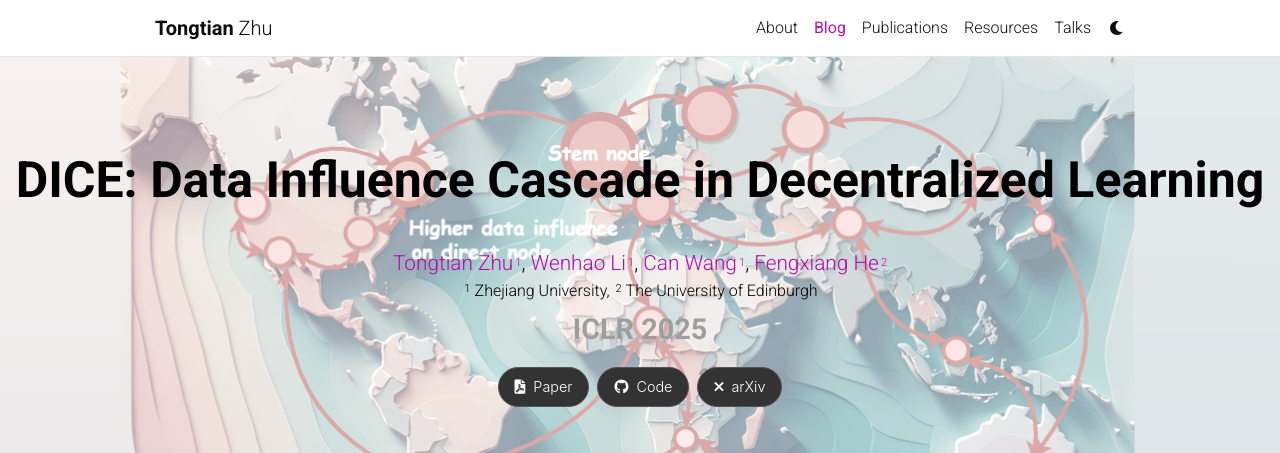
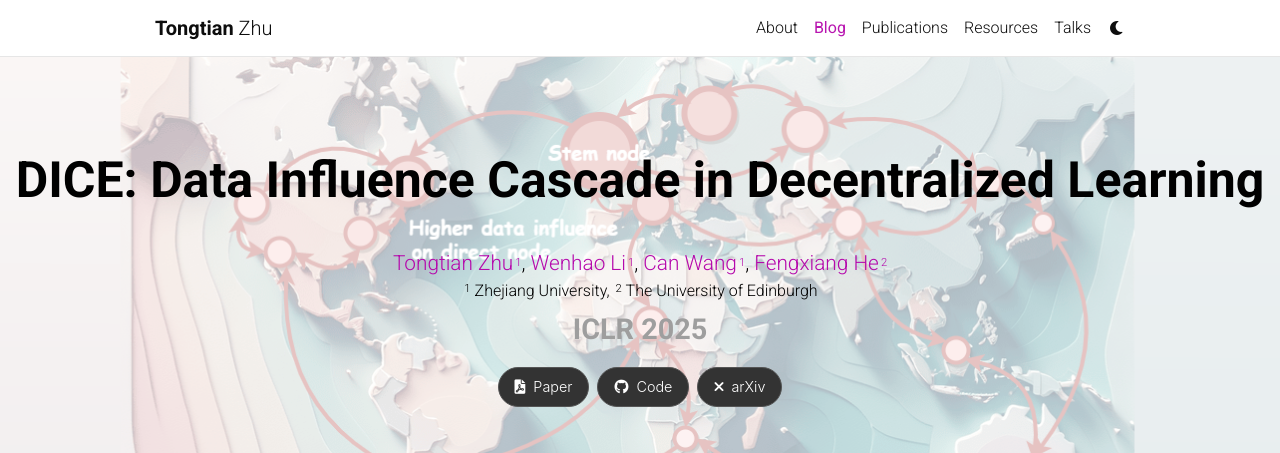
Before and after one commit to Raiden-Zhu/Raiden-Zhu.github.io, a Jekyll site: the page built from _posts/2025-03-15-DICE.md, in a window 1280 px wide and 1400 px high. Shown: the top 453 px of the window. Built offline with Jekyll 4.4.1, drawn with Linux system fonts in a browser that asks for light colours; emoji names are drawn with the system emoji font; comment, search, counter and statistics services are not loaded; a style sheet for code colours, icons or effects is not loaded; grey boxes are pictures that could not be loaded.

Commit message:
Update distill.html

```diff
--- a/_layouts/distill.html
+++ b/_layouts/distill.html
@@ -60,7 +60,7 @@
         background-size: cover;
         background-position: center;
         background-repeat: no-repeat;
-        opacity: 0.5; /* 修改：降低背景不透明度 */
+        opacity: 0.35; /* 修改：降低背景不透明度 */
         z-index: -1; /* 确保背景在内容下方 */
       }
       /* 作者信息样式 */
```
